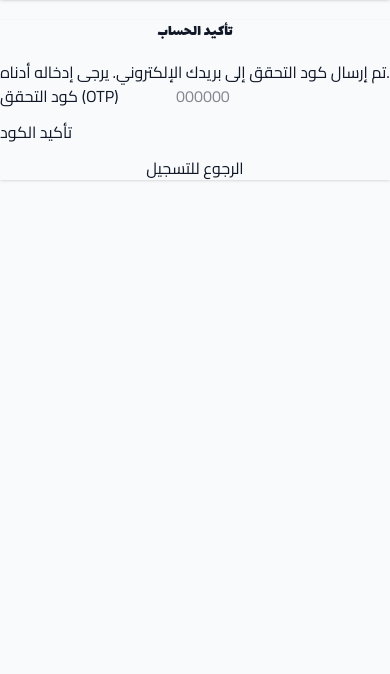
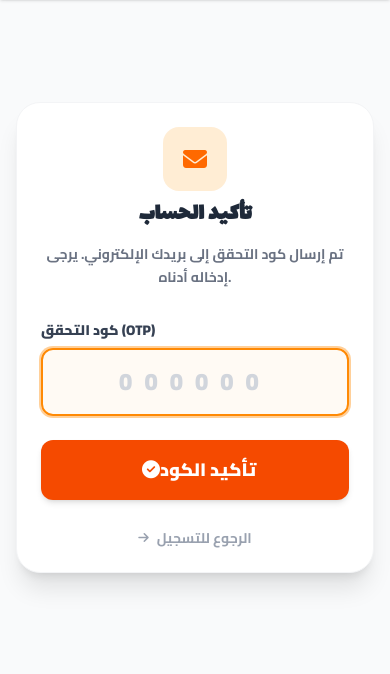
Before and after one commit to Ahmad8Ahmad/Restaurant, a Django app: template accounts/templates/accounts/verify_otp.html in a window 390 px wide. Shown: the part 119-793 px from the top of the page. Run offline with Django 5.2, Linux system fonts and the light colour scheme; the template is opened without the code that fills it, so the values that code supplies are empty; style sheets or scripts are compiled from the project's sources.

Commit message:
fix: responsive OTP verification page with Tailwind
- Rewrote verify_otp.html replacing broken Bootstrap classes with Tailwind
- Glassmorphism white card: max-w-md rounded-3xl shadow-xl p-6 sm:p-8
- RTL support via dir attribute, centered flexbox layout
- Premium OTP input: large tracking spacing, orange theme, focus ring
- Solid orange confirm button, clean back link
- Fully mobile responsive with proper stacking and spacing (space-y-6)

```diff
--- a/accounts/templates/accounts/verify_otp.html
+++ b/accounts/templates/accounts/verify_otp.html
@@ -1,35 +1,37 @@
-{% extends 'base.html' %}
-{% load i18n %}
+{% extends 'base.html' %}{% load i18n %}
+{% block title %}{% trans "تأكيد الحساب" %}{% endblock %}
+{% block content %}
+<div class="min-h-[80vh] flex items-center justify-center px-4 py-12" dir="{% if LANGUAGE_CODE == 'ar' %}rtl{% else %}ltr{% endif %}">
+  <div class="w-full max-w-md mx-auto bg-white rounded-3xl shadow-xl p-6 sm:p-8 border border-gray-100">
+    <div class="text-center space-y-3 mb-8">
+      <div class="w-16 h-16 bg-orange-100 rounded-2xl flex items-center justify-center mx-auto mb-2">
+        <i class="fas fa-envelope text-orange-500 text-2xl"></i>
+      </div>
+      <h1 class="text-2xl sm:text-3xl font-black text-gray-800">{% trans "تأكيد الحساب" %}</h1>
+      <p class="text-gray-500 text-sm font-bold leading-relaxed">{% trans "تم إرسال كود التحقق إلى بريدك الإلكتروني. يرجى إدخاله أدناه." %}</p>
+    </div>
 
-{% block content %}
-<div class="container mt-5">
-    <div class="row justify-content-center">
-        <div class="col-md-6">
-            <div class="card shadow-sm">
-                <div class="card-body">
-                    <h3 class="card-title text-center mb-4">{% trans "تأكيد الحساب" %}</h3>
-                    <p class="text-muted text-center">
-                        {% trans "تم إرسال كود التحقق إلى بريدك الإلكتروني. يرجى إدخاله أدناه." %}
-                    </p>
+    <form method="POST" class="space-y-6">
+      {% csrf_token %}
 
-                    <form method="POST">
-                        {% csrf_token %}
-                        <div class="mb-3">
-                            <label for="otp" class="form-label">{% trans "كود التحقق (OTP)" %}</label>
-                            <input type="text" name="otp" id="otp" class="form-control text-center" placeholder="000000" maxlength="6" required>
-                        </div>
+      <div class="space-y-2">
+        <label for="otp" class="block text-sm font-black text-gray-700">{% trans "كود التحقق (OTP)" %}</label>
+        <input type="text" name="otp" id="otp" maxlength="6" inputmode="numeric" pattern="[0-9]*"
+               placeholder="000000"
+               class="w-full text-center text-2xl sm:text-3xl tracking-[0.5em] font-black py-4 px-4 bg-orange-50/60 border-2 border-orange-100 rounded-xl text-gray-800 placeholder:text-gray-300 focus:outline-none focus:ring-2 focus:ring-orange-400/40 focus:border-orange-400 transition-all duration-300"
+               required autofocus>
+      </div>
 
-                        <div class="d-grid">
-                            <button type="submit" class="btn btn-primary">{% trans "تأكيد الكود" %}</button>
-                        </div>
-                    </form>
+      <button type="submit" class="w-full py-4 bg-orange-600 hover:bg-orange-700 text-white font-black text-lg rounded-xl shadow-md hover:shadow-lg transition-all duration-300 cursor-pointer">
+        <i class="fas fa-check-circle ml-2"></i>{% trans "تأكيد الكود" %}
+      </button>
+    </form>
 
-                    <div class="mt-3 text-center">
-                        <a href="{% url 'register' %}" class="text-decoration-none">{% trans "الرجوع للتسجيل" %}</a>
-                    </div>
-                </div>
-            </div>
-        </div>
+    <div class="mt-6 text-center">
+      <a href="{% url 'register' %}" class="inline-flex items-center gap-2 text-gray-400 hover:text-orange-600 font-bold text-sm transition-colors duration-200">
+        <i class="fas fa-arrow-right text-xs"></i>{% trans "الرجوع للتسجيل" %}
+      </a>
     </div>
+  </div>
 </div>
 {% endblock %}
```
